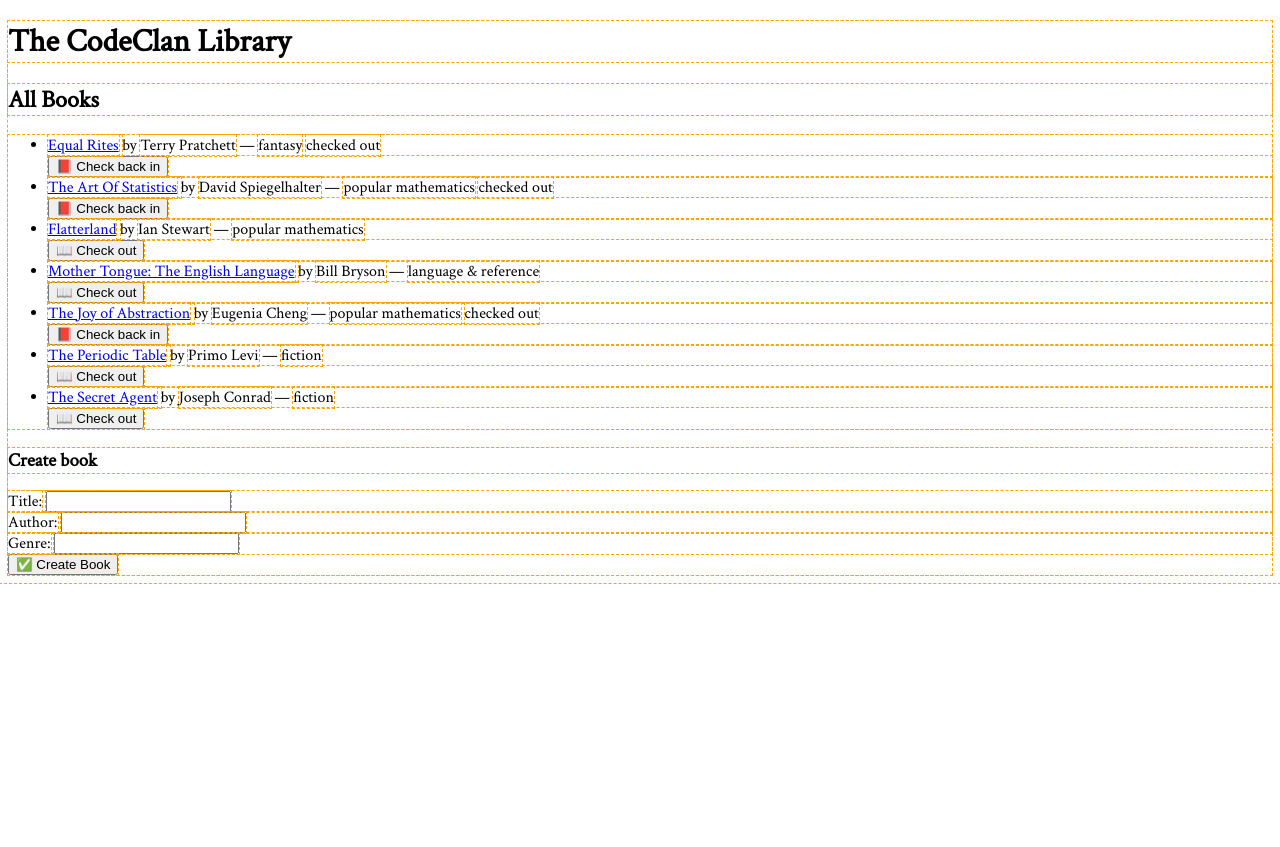
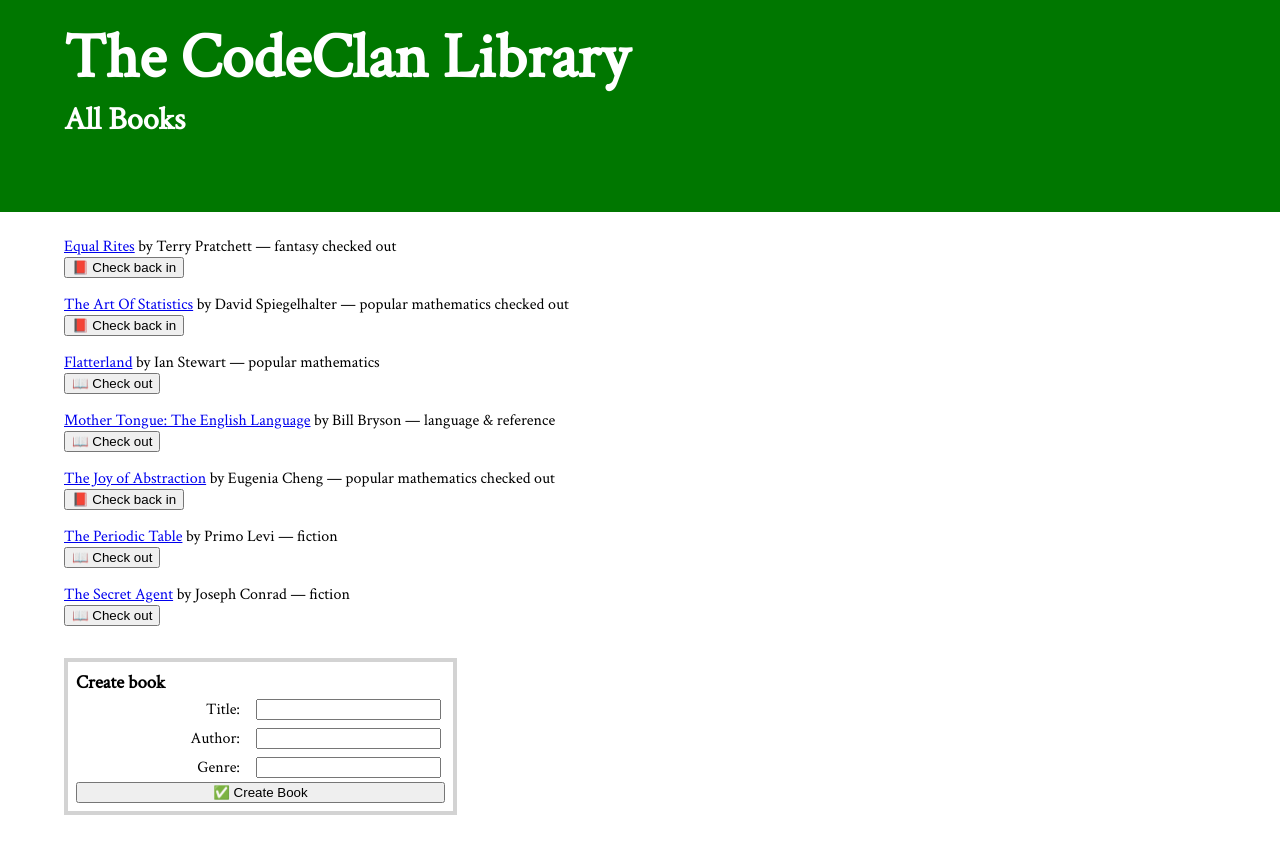
Before and after one commit to bsmith/w03d5_homework, a Flask app: page /books in a window 1280 px wide. Before the commit the page ends 584 px from the top, so only its background shows below. Run offline with Flask 2, Linux system fonts and the light colour scheme.

Commit message:
Some CSS

```diff
--- a/static/style.css
+++ b/static/style.css
@@ -1,6 +1,73 @@
+/* Sensible sizing behaviour */
 *, *::after, *::before { box-sizing: border-box; }
-* { outline: 1px dashed orange }
+/* * { outline: 1px dashed orange } */
+
+/* Get rid of lots of margins */
+body { margin: 0 }
+h1, h2, h3, h4, h5, h6 { margin: 0; margin-bottom: 1.5rem }
+p, ul, li { margin: 0; margin-bottom: 1rem }
 
 body {
     font-family: "Crimson Text", serif;
+    font-size: 1rem;
+    background-color: #007700;
+    color: white;
+
+    display: flex;
+    flex-direction: column;
 }
+
+header {
+    padding: 1rem 4rem 3rem;
+}
+
+header > h1 {
+    font-size: 4rem;
+}
+
+header > h2 {
+    font-size: 2rem;
+    margin-top: -1.5rem;
+}
+
+main {
+    background-color: white;
+    color: black;
+    padding: 1.5rem 4rem 2rem;
+
+    display: flex;
+    flex-direction: column;
+    align-items: flex-start;
+}
+
+.bookslist {
+    list-style: none;
+    padding-left: 0;
+}
+
+/* .create * { outline: 1px solid goldenrod}
+.create *:hover { outline: 2px solid gold } */
+
+.create {
+    border: 4px solid lightgrey;
+    padding: 8px;
+
+    display: flex;
+    flex-direction: column;
+}
+
+.create > h3 {
+    margin-bottom: 0;
+}
+
+.create > div {
+    display: flex;
+    flex-direction: row;
+    gap: 1rem;
+    padding: 4px;
+}
+
+.create label {
+    min-width: 10rem;
+    text-align: right;
+}
--- a/templates/books_list.html.j2
+++ b/templates/books_list.html.j2
@@ -4,7 +4,7 @@
 
 <main>
 
-    <ul>
+    <ul class="bookslist">
     {% for book in books_list %}
         <li class="book">
             <span class="title">
--- a/templates/books_single.html.j2
+++ b/templates/books_single.html.j2
@@ -5,6 +5,7 @@
 <h2>Book details</h2>
 {% endblock %}
 {% block content %}
+<main>
     <div class="book single">
         <h3 class="title">{{ book.title }}</h3>
         <h4 class="author">{{ book.author }}</h4>
@@ -18,4 +19,5 @@
             <p>Back to <a href="{{ url_for('books.books_list') }}">all books</a></p>
         </div>
     </div>
+</main>
 {% endblock %}
```
Lines whose indentation alone changed are shown as unchanged.
